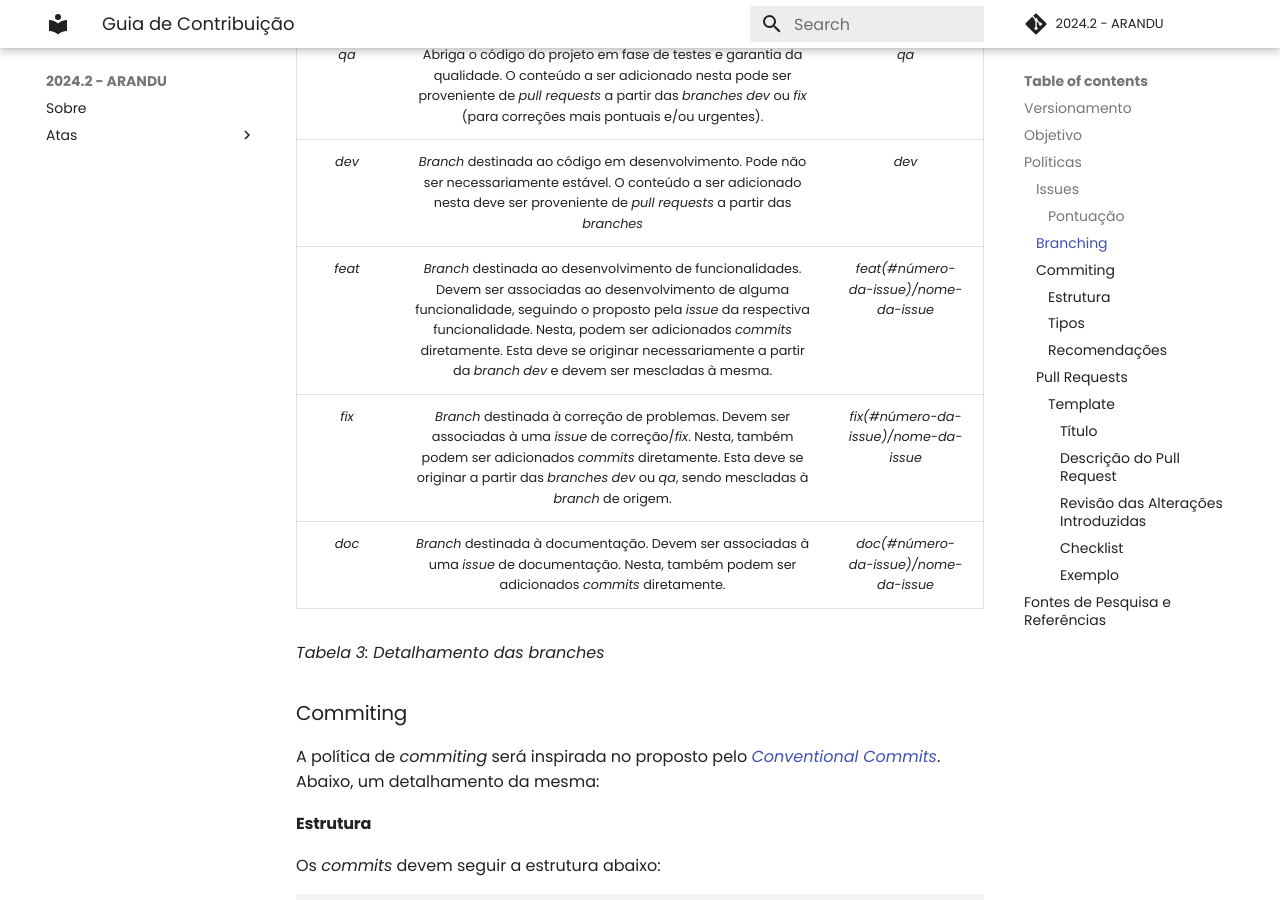
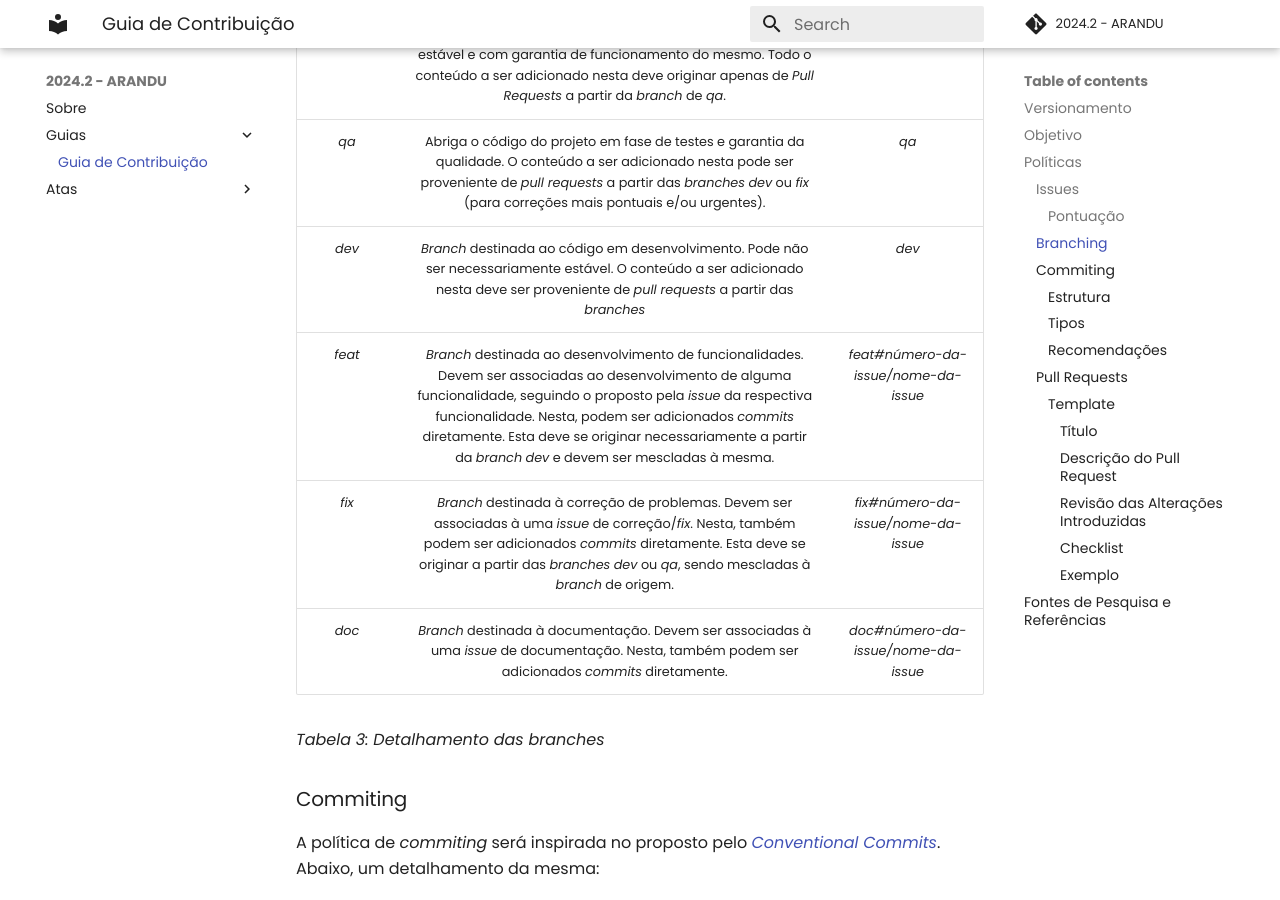
Before and after one commit to fga-eps-mds/2024.2-CALCULUS-Doc, an MkDocs documentation site: the page built from docs/guias/guia_de_contribuicao.md, in a window 1280 px wide and 900 px high, scrolled down 2368 px. Built offline with MkDocs 1.6.1 and Material for MkDocs 9.7.7, drawn with Linux system fonts in a browser that asks for light colours; comment, search, counter and statistics services are not loaded; some of the changed text lies outside the part shown.

Commit message:
docs(#17): modifica nomenclatura de branch no guia

```diff
--- a/docs/guias/guia_de_contribuicao.md
+++ b/docs/guias/guia_de_contribuicao.md
@@ -56,9 +57,9 @@
 | *main* | Abriga o código de produção do projeto, isto é, a versão mais estável e com garantia de funcionamento do mesmo. Todo o conteúdo a ser adicionado nesta deve originar apenas de *Pull Requests* a partir da *branch* de *qa*. | *main* |
 | *qa* | Abriga o código do projeto em fase de testes e garantia da qualidade. O conteúdo a ser adicionado nesta pode ser proveniente de *pull requests* a partir das *branches* *dev* ou *fix* (para correções mais pontuais e/ou urgentes). | *qa* |
 | *dev* | *Branch* destinada ao código em desenvolvimento. Pode não ser necessariamente estável. O conteúdo a ser adicionado nesta deve ser proveniente de *pull requests* a partir das *branches*  | *dev* |
-| *feat* | *Branch* destinada ao desenvolvimento de funcionalidades. Devem ser associadas ao desenvolvimento de alguma funcionalidade, seguindo o proposto pela *issue* da respectiva funcionalidade. Nesta, podem ser adicionados *commits* diretamente. Esta deve se originar necessariamente a partir da *branch* *dev* e devem ser mescladas à mesma. | *feat(#número-da-issue)/nome-da-issue* |
-| *fix* | *Branch* destinada à correção de problemas. Devem ser associadas à uma *issue* de correção/*fix*. Nesta, também podem ser adicionados *commits* diretamente. Esta deve se originar a partir das *branches* *dev* ou *qa*, sendo mescladas à *branch* de origem. | *fix(#número-da-issue)/nome-da-issue* |
-| *doc* | *Branch* destinada à documentação. Devem ser associadas à uma *issue* de documentação. Nesta, também podem ser adicionados *commits* diretamente. | *doc(#número-da-issue)/nome-da-issue* |
+| *feat* | *Branch* destinada ao desenvolvimento de funcionalidades. Devem ser associadas ao desenvolvimento de alguma funcionalidade, seguindo o proposto pela *issue* da respectiva funcionalidade. Nesta, podem ser adicionados *commits* diretamente. Esta deve se originar necessariamente a partir da *branch* *dev* e devem ser mescladas à mesma. | *feat#número-da-issue/nome-da-issue* |
+| *fix* | *Branch* destinada à correção de problemas. Devem ser associadas à uma *issue* de correção/*fix*. Nesta, também podem ser adicionados *commits* diretamente. Esta deve se originar a partir das *branches* *dev* ou *qa*, sendo mescladas à *branch* de origem. | *fix#número-da-issue/nome-da-issue* |
+| *doc* | *Branch* destinada à documentação. Devem ser associadas à uma *issue* de documentação. Nesta, também podem ser adicionados *commits* diretamente. | *doc#número-da-issue/nome-da-issue* |
 
 *Tabela 3: Detalhamento das branches*
 
--- a/mkdocs.yml
+++ b/mkdocs.yml
@@ -33,6 +33,8 @@
 
 nav:
   - Sobre: "index.md"
+  - Guias:
+      - Guia de Contribuição: "guias/guia_de_contribuicao.md"
   - Atas:
       - Ata dia 22/10/2024: "Atas/ata_reuniao_22_10_24.md"
       - Ata dia 23/10/2024: "Atas/ata_reuniao_23_10_24.md"
```
Also changed, not shown: other parts of docs/guias/guia_de_contribuicao.md (+1 -0 lines).
